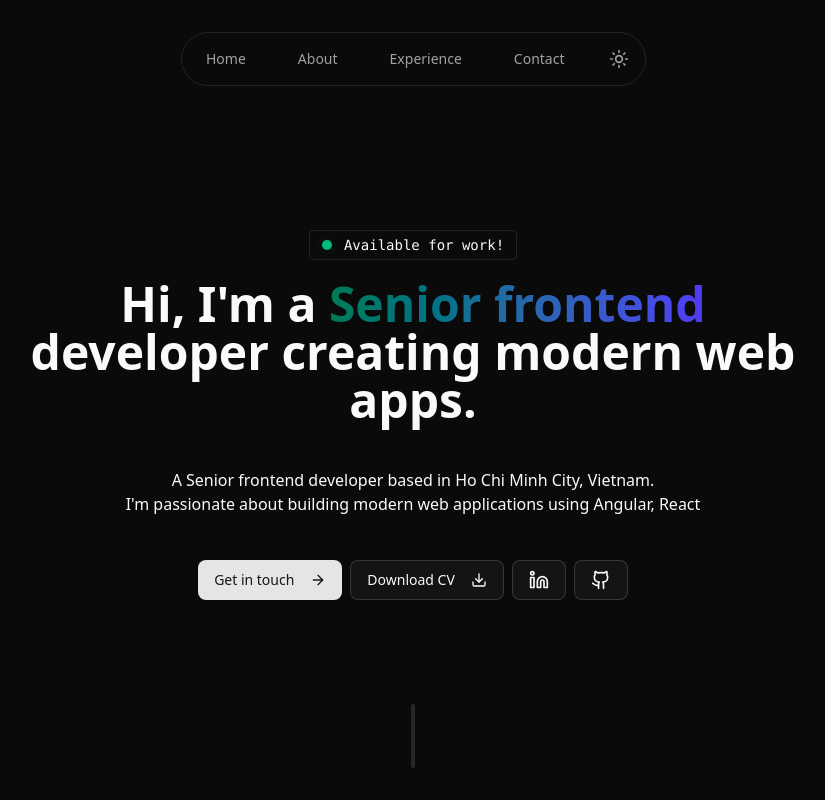
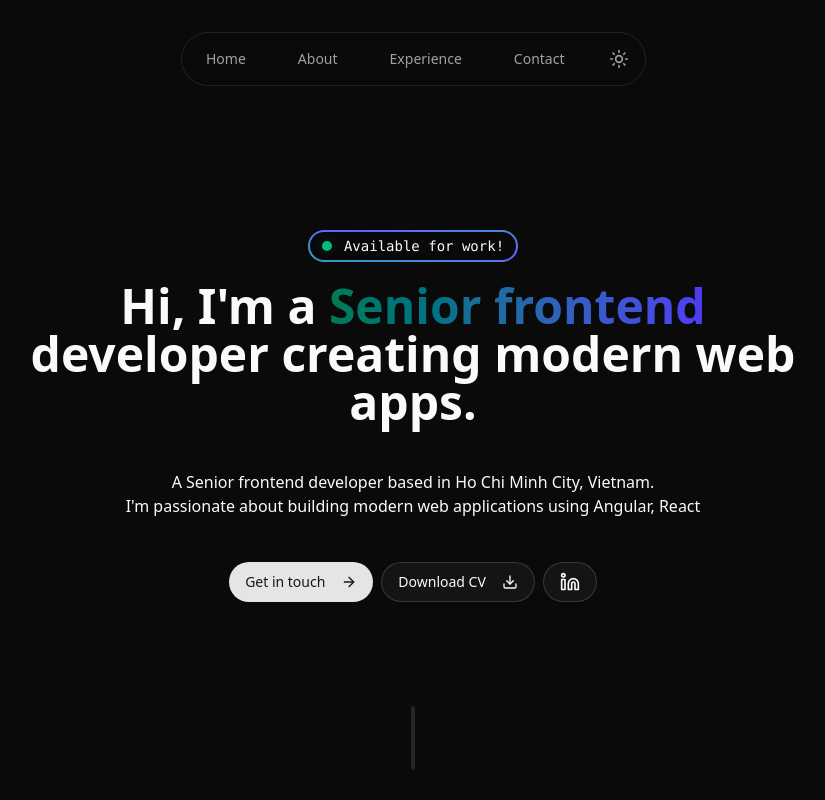
Before and after one commit to truonghungit/portfolio, a React (Vite) app: page / in a window 1280 px wide. Shown: the top 800 px of the page, without its empty margins (227-1052 px from the left). Built offline with nearby package versions, Linux system fonts and the light colour scheme.

Commit message:
feat: update hero section with new button styles and animations

```diff
--- a/src/components/section/hero.tsx
+++ b/src/components/section/hero.tsx
@@ -1,5 +1,5 @@
 import { motion } from 'framer-motion';
-import { ArrowRight, Download, Github, Linkedin } from 'lucide-react';
+import { ArrowRight, Download, Linkedin } from 'lucide-react';
 
 import { Button } from '@/components/ui/button';
 import { useSectionInView } from '../active-section/use-section-in-view';
@@ -21,9 +21,10 @@ export const Hero = () => {
           duration: 0.2,
         }}
       >
+        <span className='relative inline-flex rounded-full p-[2px] bg-gradient-to-tr from-emerald-500 via-indigo-500 to-emerald-500 bg-[length:200%_200%] animate-gradient-spin'>
           <a
             href='#contact'
-          className='flex items-center gap-3 rounded border px-3 py-1'
+            className='flex items-center gap-3 rounded-full bg-white dark:bg-zinc-950 px-3 py-1'
           >
             <span className='relative flex w-[10px] h-[10px]'>
               <span className='absolute flex size-full animate-ping rounded-full bg-emerald-500 opacity-75'></span>
@@ -31,6 +32,7 @@ export const Hero = () => {
             </span>
             <span className='font-mono text-sm'>Available for work!</span>
           </a>
+        </span>
       </motion.div>
       <motion.h1
         initial={{ opacity: 0, y: 100 }}
@@ -66,6 +68,7 @@ export const Hero = () => {
         <Button
           asChild
           size='lg'
+          className='rounded-full hidden sm:flex'
         >
           <a href='#contact'>
             Get in touch <ArrowRight className='ml-2 size-4' />
@@ -74,7 +77,7 @@ export const Hero = () => {
         <Button
           variant='outline'
           size='lg'
-          className='hidden sm:flex'
+          className='rounded-full'
           asChild
         >
           <a
@@ -86,6 +89,7 @@ export const Hero = () => {
         </Button>
         <Button
           variant='outline'
+          className='rounded-full'
           size='lg'
           asChild
         >
@@ -97,19 +101,6 @@ export const Hero = () => {
             <Linkedin className='size-5' />
           </a>
         </Button>
-        <Button
-          variant='outline'
-          size='lg'
-          asChild
-        >
-          <a
-            href='https://github.com/truonghungit'
-            aria-label='Github'
-            target='_blank'
-          >
-            <Github className='size-5' />
-          </a>
-        </Button>
       </motion.div>
     </section>
   );
--- a/src/index.css
+++ b/src/index.css
@@ -171,3 +171,13 @@ body {
     cursor: pointer;
   }
 }
+
+@keyframes gradient-spin {
+  0% { background-position: 0% 50%; }
+  100% { background-position: 100% 50%; }
+}
+
+.animate-gradient-spin {
+  animation: gradient-spin 2s linear infinite;
+  background-size: 200% 200%;
+}
```
Lines whose indentation alone changed are shown as unchanged.
